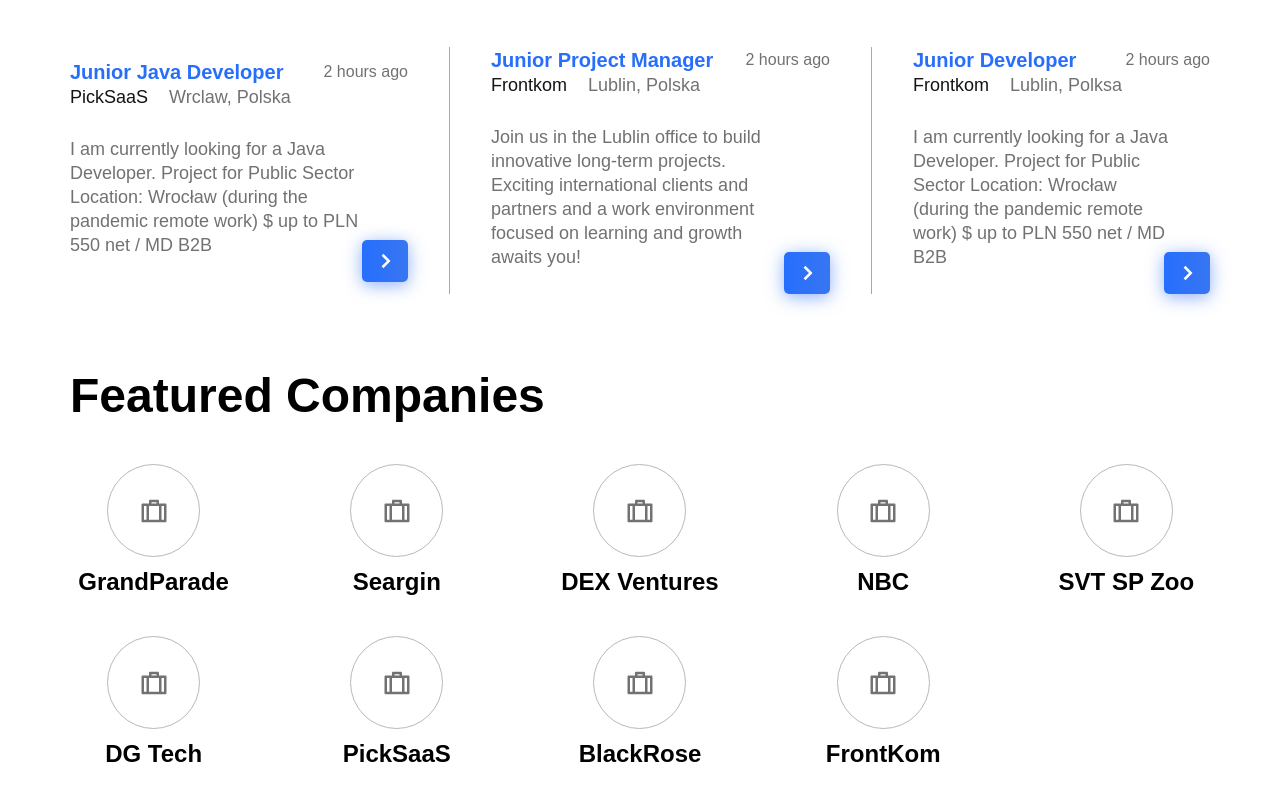
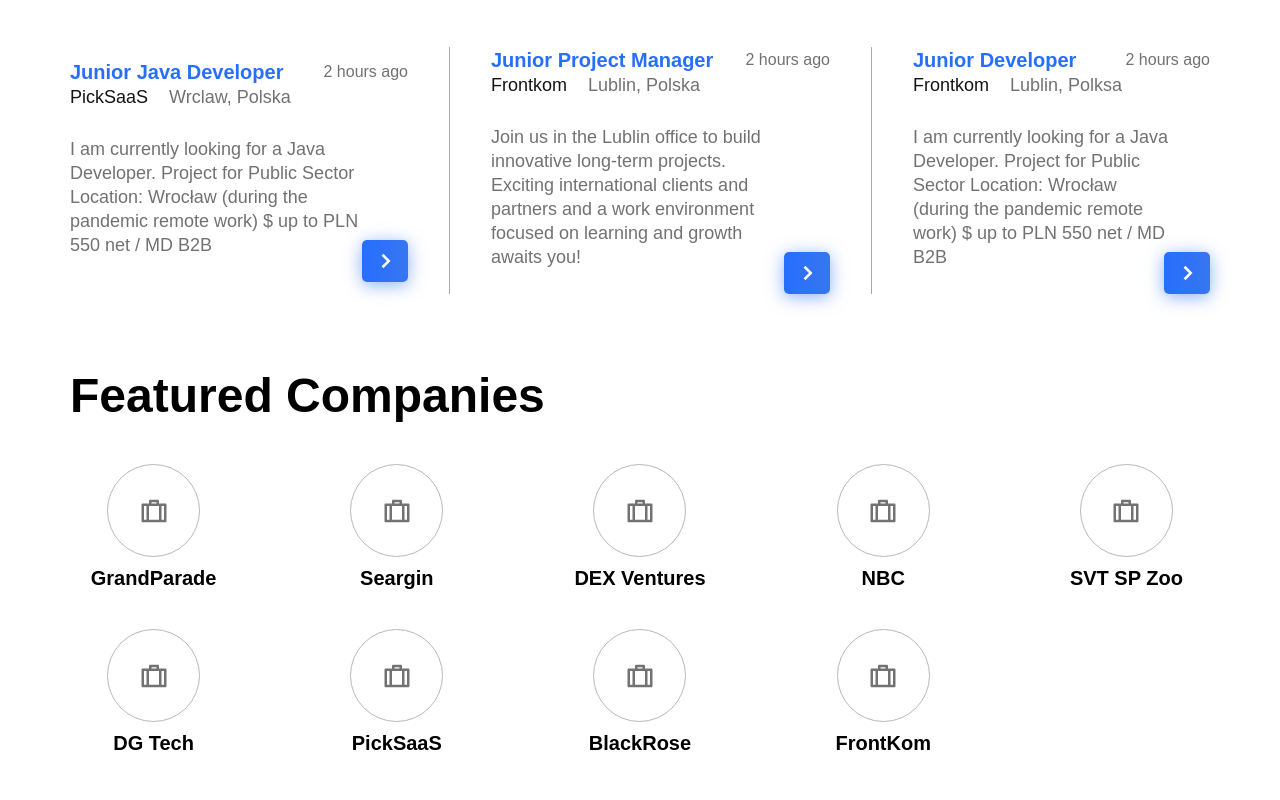
Before and after one commit to antonyleme/Turing, a React (Create React App) app: page / in a window 1280 px wide. Shown: the part 663-1463 px from the top of the page. Built offline with nearby package versions, Linux system fonts and the light colour scheme; a web font is replaced by a local one.

Commit message:
featured font size

```diff
--- a/src/styles/components/Featured/Company/Title.js
+++ b/src/styles/components/Featured/Company/Title.js
@@ -2,10 +2,11 @@
 
 const Grid = styled.h3`
   color: black;
-  font-size: 24px;
-  line-height: 32px;
+  font-size: 20px;
+  line-height: 25px;
   font-weight: bold;
   text-align: center;
+  white-space: nowrap;
 `
 
 export default Grid
```
